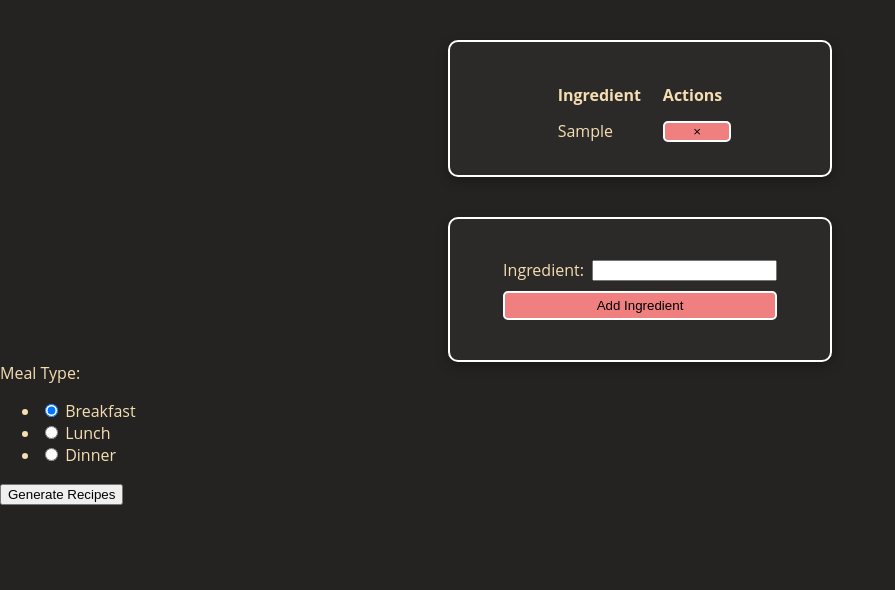
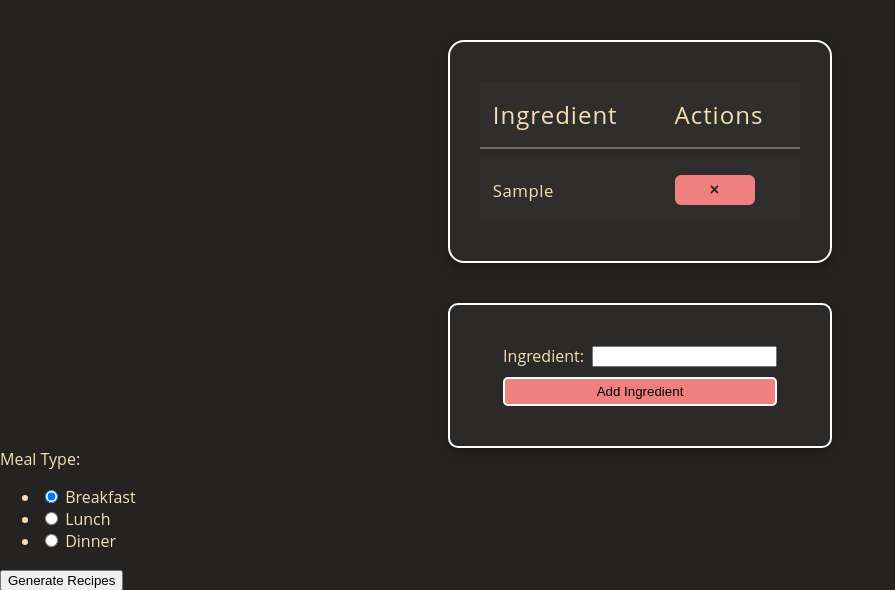
Before and after one commit to loganpinel06/PantryAI, a Flask app: page /pantry in a window 1280 px wide. Shown: the part 141-731 px from the top of the page, without its empty margins (0-895 px from the left). Run offline with Flask 3, Linux system fonts and the light colour scheme; a user stored in the database is signed in; tables that the repository leaves empty hold one stand-in row (values such as "Sample post").

Commit message:
Updated the styles for the tabledata selector

```diff
--- a/app/static/CSS/styles.css
+++ b/app/static/CSS/styles.css
@@ -41,26 +41,54 @@ header nav ul li {
   align-items: center;
   justify-content: center;
   border: 2px solid white;
-  border-radius: 10px;
-  margin-left: 35%;
-  margin-right: 35%;
-  margin-top: 40px;
-  margin-bottom: 40px;
+  border-radius: 16px;
+  margin: 40px 35% 40px 35%;
   padding: 30px;
   box-shadow: 0 4px 12px rgba(0, 0, 0, 0.3);
   background-color: rgba(255, 255, 255, 0.03);
 }
+.tabledata table {
+  width: 100%;
+  border-spacing: 0 10px;
+}
+.tabledata th, .tabledata td {
+  padding: 1rem 0.8rem;
+  text-align: left;
+  background: rgba(255, 255, 255, 0.02);
+}
 .tabledata th {
-  padding: 10px;
+  font-size: 1.5rem;
+  font-weight: 500;
+  letter-spacing: 1px;
+  border-bottom: 2px solid rgba(255, 255, 255, 0.3);
 }
 .tabledata td {
-  padding-left: 10px;
+  font-size: 1.05rem;
+  letter-spacing: 0.5px;
+}
+.tabledata tr {
+  transition: background 0.2s;
+}
+.tabledata tr:hover {
+  background: rgba(255, 255, 255, 0.06);
 }
 .tabledata .delete-button {
-  width: 100%;
-  border: 2px solid white;
-  border-radius: 5px;
+  width: auto;
+  min-width: 5rem;
+  padding: 4px 6px;
+  border: 2px solid #F08080;
+  border-radius: 6px;
   background-color: #F08080;
+  font-weight: 600;
+  font-size: 1rem;
+  color: #252321;
+  cursor: pointer;
+  transition: background 0.2s, color 0.2s, box-shadow 0.2s;
+}
+.tabledata .delete-button:hover {
+  background: rgb(234.6126760563, 82.3873239437, 82.3873239437);
+  color: white;
+  box-shadow: 0 2px 8px rgba(240, 128, 128, 0.25);
 }
 
 .pantry_form {
@@ -97,7 +125,7 @@ header nav ul li {
   align-items: center;
   justify-content: center;
   border: 2px solid white;
-  border-radius: 10px;
+  border-radius: 16px;
   margin-left: 35%;
   margin-right: 35%;
   margin-top: 40px;
--- a/app/static/CSS/styles.scss
+++ b/app/static/CSS/styles.scss
@@ -74,35 +74,80 @@ header {
     align-items: center;
     justify-content: center;
 
-    //box model styles
+    //box model styles for the container
     border: 2px solid white;
-    border-radius: 10px;
-    margin-left: 35%;
-    margin-right: 35%;
-    margin-top: 40px;
-    margin-bottom: 40px;
+    border-radius: 16px;
+    margin: 40px 35% 40px 35%;
     padding: 30px;
 
     //enhanced visual effects
     box-shadow: 0 4px 12px rgba(0, 0, 0, 0.3);
     background-color: rgba(255, 255, 255, 0.03);
 
+    //target the table element
+    table {
+        width: 100%;
+        border-spacing: 0 10px;
+    }
+
+    //styles for both th and td
+    th, td {
+        padding: 1rem 0.8rem;
+        text-align: left;
+
+        background: rgba(255, 255, 255, 0.02);
+    }
+
     //target the th
     th {
-        padding: 10px;
+        font-size: 1.5rem;
+        font-weight: 500;
+        letter-spacing: 1px;
+
+        border-bottom: 2px solid rgba(255, 255, 255, 0.3);
     }
 
+    //target the td
     td {
-        padding-left: 10px;
+        font-size: 1.05rem;
+        letter-spacing: 0.5px;
+
     }
+
+    //target the tr
+    tr {
+        transition: background 0.2s;
+        &:hover {
+            background: rgba(255, 255, 255, 0.06);
+        }
+    }
+
 
     //target the delete button
     .delete-button {
         //box model styles
-        width: 100%;
-        border: 2px solid white;
-        border-radius: 5px;
+        width: auto;
+        min-width: 5rem;
+        padding: 4px 6px;
+
+        border: 2px solid #F08080;
+        border-radius: 6px;
+
         background-color: #F08080;
+
+        font-weight: 600;
+        font-size: 1rem;
+        color: $background-color;
+
+        cursor: pointer;
+
+        transition: background 0.2s, color 0.2s, box-shadow 0.2s;
+
+        &:hover {
+            background: darken(#F08080, 10%);
+            color: white;
+            box-shadow: 0 2px 8px rgba(240, 128, 128, 0.25);
+        }
     }
 }
 
@@ -158,7 +203,7 @@ header {
 
     //box model styles
     border: 2px solid white;
-    border-radius: 10px;
+    border-radius: 16px;
     margin-left: 35%;
     margin-right: 35%;
     margin-top: 40px;
--- a/app/static/JavaScript/pantry.js
+++ b/app/static/JavaScript/pantry.js
@@ -28,7 +28,7 @@ const fetchPantryItems = async (event) => {
         newRow.innerHTML = `
             <td>${pantryData.ingredient}</td>
             <td>
-                <button type="button" class="delete-button" data-id="${pantryData.id}">Delete</button>
+                <button type="button" class="delete-button" data-id="${pantryData.id}">&times;</button>
             </td>
         `;
         //set the newRow's dataset id to the pantry item id
```
Also changed, not shown: 1 other file.
